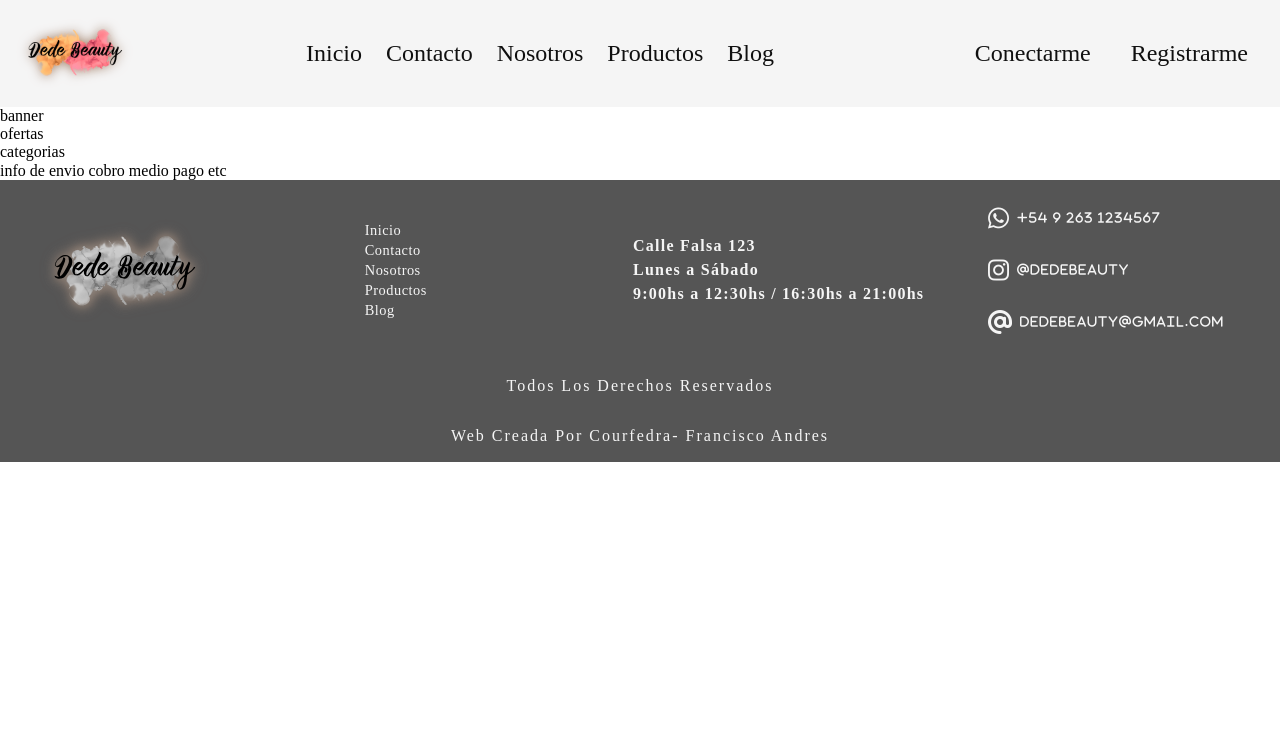
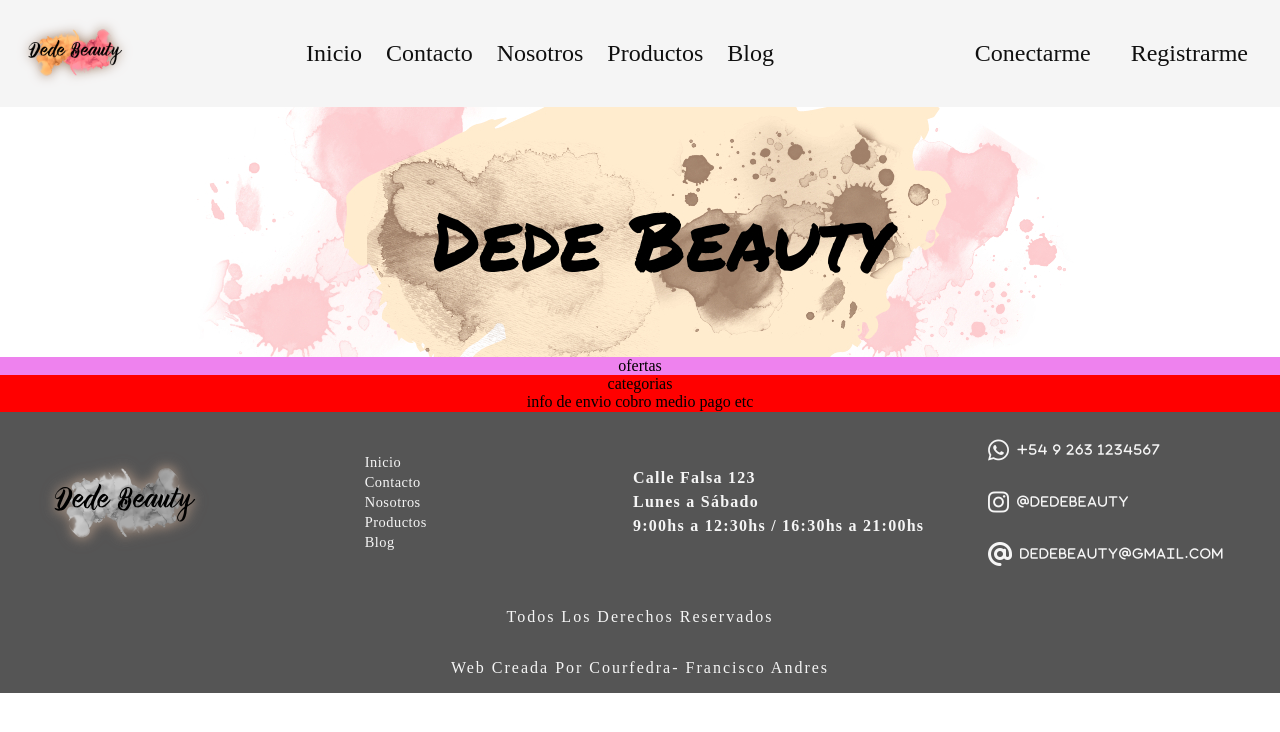
Before and after one commit to courfedra/dedebeauty, a React (Vite) app: page / in a window 1280 px wide. Shown: the top 732 px of the page. Built offline with nearby package versions, Linux system fonts and the light colour scheme.

Commit message:
styling home banenrs

```diff
--- a/src/pages/Inicio.jsx
+++ b/src/pages/Inicio.jsx
@@ -1,8 +1,11 @@
+import "./inicio.css"
+import bannerNombre from "../assets/dedeBeautyBannerNombreLogo.jpg"
+import bannerMadre from "../assets/dedeBeautyBannerOfertaMadre.jpg"
 export const Inicio = () => {
   return (
     <div className="container-home">
       <div class="banner-home">
-    banner
+        <img src={bannerNombre} alt="Banner Nombre"/>
       </div>
       <div className="offer-home">
 ofertas
--- /dev/null
+++ b/src/pages/inicio.css
@@ -0,0 +1,21 @@
+.container-home{
+    background-color:red;
+    display: flex;
+    flex-direction: column;
+    justify-content: center;
+    align-items: center;
+}
+.container-home .banner-home{
+    background-color: #fff;
+    width:100%;
+    display: flex;
+    justify-content: center;
+    align-items: center;
+}
+.container-home .offer-home{
+    background-color: violet;
+    width:100%;
+    display: flex;
+    justify-content: center;
+    align-items: center;
+}
```
Also changed, not shown: src/assets/dedeBeautyBannerNombreLogo.jpg (added), src/assets/dedeBeautyBannerOfertaMadre.jpg (added).
